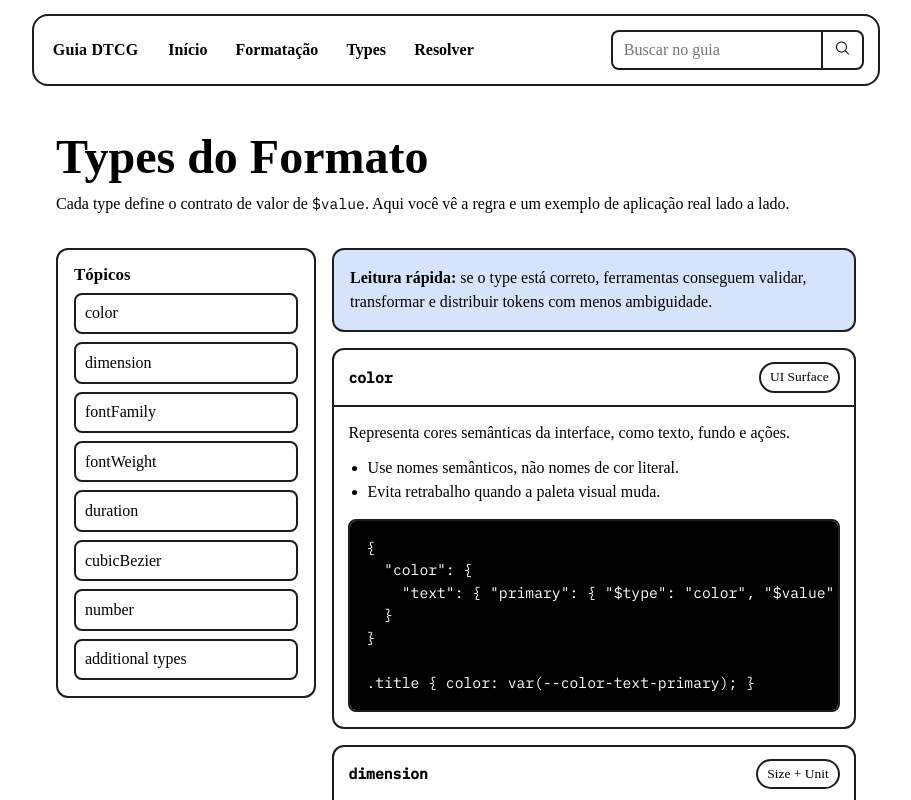
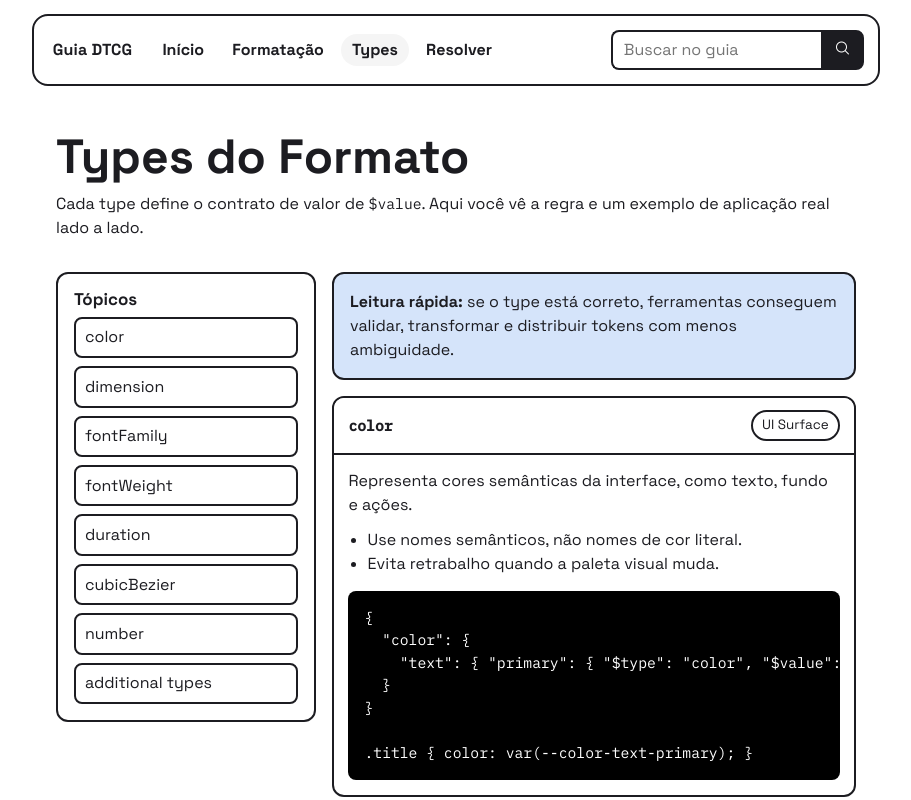
Before and after one commit to mateusvillain/guia-dtcg, a website: page public/types.html in a window 1280 px wide. Shown: the top 800 px of the page, without its empty margins (184-1095 px from the left). Drawn offline with nearby package versions, Linux system fonts and the light colour scheme; files that its build step writes are made by us from their sources.

Commit message:
refactor(styles): update SCSS files to use new variables

```diff
--- a/src/scss/base/_base.scss
+++ b/src/scss/base/_base.scss
@@ -1,9 +1,11 @@
 @use '../abstracts/variables' as *;
 
+$border-focus: 3px;
+
 body {
-  font-family: var(--sans);
-  color: var(--ink);
-  background: var(--bg);
+  font-family: var(--font-brand);
+  color: var(--text-dark);
+  background: var(--bg-light);
   line-height: 1.5;
   padding: 6rem 0;
 
@@ -36,15 +38,15 @@ main {
     width: auto;
     height: auto;
     z-index: 1000;
-    background: var(--bg);
+    background: var(--bg-light);
     border: var(--border-full);
     padding: 0.45rem 0.65rem;
   }
 }
 
 :focus-visible {
-  outline: 3px solid var(--focus);
-  outline-offset: 3px;
+  outline: $border-focus solid var(--border-color);
+  outline-offset: $border-focus;
 }
 
 h1,
--- a/src/scss/components/_banner.scss
+++ b/src/scss/components/_banner.scss
@@ -1,6 +1,8 @@
 @use '../abstracts/variables' as *;
 
 .banner {
+  color: var(--text-dark);
+
   @include card-base(12px, 1rem);
 
   &--info {
--- a/src/scss/components/_button.scss
+++ b/src/scss/components/_button.scss
@@ -1,8 +1,8 @@
 button {
   border-radius: 0.5rem;
   padding: 0.4rem 0.72rem;
-  background: var(--primary);
-  color: var(--bg);
+  background: var(--bg-dark);
+  color: var(--text-light);
   border: var(--border-full);
   cursor: pointer;
   transition:
--- a/src/scss/components/_card.scss
+++ b/src/scss/components/_card.scss
@@ -16,7 +16,7 @@
     flex-wrap: wrap;
     gap: 0.4rem;
     padding: 0.75rem 0.9rem;
-    background: var(--bg);
+    background: var(--bg-light);
     border-bottom: var(--border-full);
 
     h2 {
--- a/src/scss/components/_docs.scss
+++ b/src/scss/components/_docs.scss
@@ -4,24 +4,6 @@
   display: grid;
   grid-template-columns: repeat(auto-fit, minmax(230px, 1fr));
   gap: 0.8rem;
-}
-
-code {
-  font-family: var(--mono);
-  font-size: 0.92rem;
-}
-
-pre {
-  overflow-x: auto;
-
-  @include card-base(8px, 0.85rem);
-
-  color: var(--ink);
-
-  code {
-    font-family: var(--mono);
-    font-size: 0.92rem;
-  }
 }
 
 .doc-shell {
--- a/src/scss/components/_forms.scss
+++ b/src/scss/components/_forms.scss
@@ -4,8 +4,8 @@ input {
   border: var(--border-full);
   border-radius: 0.5rem;
   padding: 0.58rem 0.72rem;
-  background: var(--bg);
-  color: var(--ink);
+  background: var(--bg-light);
+  color: var(--text-dark);
 }
 
 select,
@@ -13,6 +13,6 @@ textarea {
   border: var(--border-full);
   border-radius: 8px;
   padding: 0.58rem 0.72rem;
-  background: var(--bg);
-  color: var(--ink);
+  background: var(--bg-light);
+  color: var(--text-dark);
 }
--- a/src/scss/components/_interactive.scss
+++ b/src/scss/components/_interactive.scss
@@ -23,7 +23,7 @@
   flex-wrap: wrap;
 
   [role='tab'] {
-    background: var(--bg);
+    background: var(--bg-light);
     color: var(--ink);
 
     &[aria-selected='true'] {
--- a/src/scss/components/_nav.scss
+++ b/src/scss/components/_nav.scss
@@ -15,7 +15,7 @@
   align-items: center;
   gap: 0.9rem;
   border: var(--border-full);
-  background: var(--bg);
+  background: var(--bg-light);
   border-radius: 1rem;
   padding: 0.875rem;
 
@@ -28,7 +28,7 @@
 }
 
 .brand {
-  color: var(--ink);
+  color: var(--text-dark);
   text-decoration: none;
   font-weight: 700;
   letter-spacing: 0.01em;
@@ -49,21 +49,21 @@
 
   a {
     text-decoration: none;
-    color: var(--ink);
-    background: var(--bg);
+    color: var(--text-dark);
+    background: var(--bg-light);
     border-radius: 999px;
     padding: 0.24rem 0.68rem;
     display: inline-block;
     font-weight: 600;
-    transition: background 150ms ease;
+    transition: filter 150ms ease;
 
     &:hover,
     &:focus-visible {
-      background: var(--hover-alt);
+      filter: brightness(0.96);
     }
 
     &[aria-current='page'] {
-      background: var(--hover-alt);
+      filter: brightness(0.96);
     }
   }
 }
@@ -88,8 +88,8 @@
     border-right: none;
     border-radius: 0.5rem 0 0 0.5rem;
     padding: 0.4rem 0.68rem;
-    background: var(--bg);
-    color: var(--ink);
+    background: var(--bg-light);
+    color: var(--text-dark);
 
     @media (max-width: $bp-sm) {
       width: 100%;
--- a/src/scss/components/_sidebar.scss
+++ b/src/scss/components/_sidebar.scss
@@ -8,7 +8,7 @@ $gap: 0.5rem;
   display: flex;
   flex-direction: column;
   gap: $gap;
-  background: var(--panel);
+  background: var(--bg-light);
   position: sticky;
   top: 6.2rem;
 
@@ -30,7 +30,7 @@ $gap: 0.5rem;
   a {
     display: block;
     text-decoration: none;
-    color: var(--ink);
+    color: var(--text-dark);
 
     @include card-base(8px, 0.42rem 0.56rem);
   }
--- a/src/scss/components/_tag.scss
+++ b/src/scss/components/_tag.scss
@@ -5,14 +5,14 @@
   padding: 0.2rem 0.56rem;
 
   &--outline {
-    color: var(--ink);
+    color: var(--text-dark);
     border: var(--border-full);
-    background: var(--bg);
+    background: var(--bg-light);
   }
 
   &--solid {
-    color: var(--ink);
+    color: var(--text-dark);
     border: var(--border-full);
-    background: var(--bg);
+    background: var(--bg-light);
   }
 }
--- a/src/scss/layout/_formatacao.scss
+++ b/src/scss/layout/_formatacao.scss
@@ -35,6 +35,6 @@ $spacing-3: 1rem;
   place-items: center;
   font-weight: 700;
   color: var(--ink);
-  background: var(--bg);
+  background: var(--bg-light);
   border: var(--border-full);
 }
--- a/src/scss/layout/_home.scss
+++ b/src/scss/layout/_home.scss
@@ -119,7 +119,7 @@
 }
 
 .hero {
-  background: var(--bg);
+  background: var(--bg-light);
   padding: 2rem 0;
 
   @media (max-width: $bp-sm) {
```
